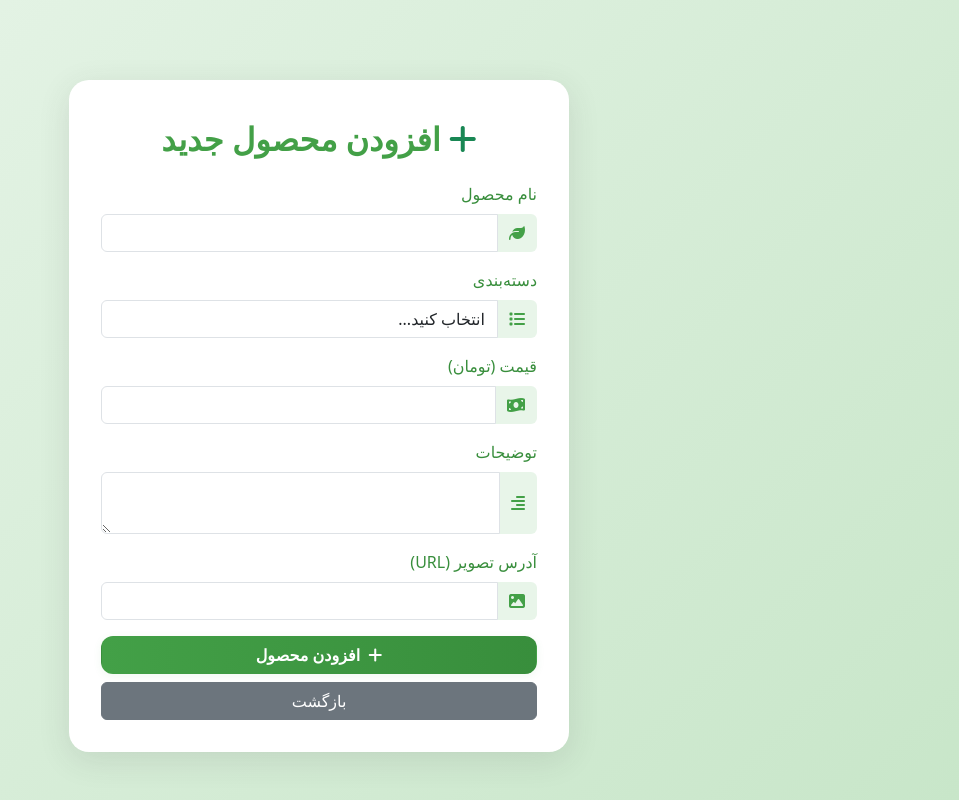
After one commit to mjfrontdev/planet_shop, a PHP site: page /admin/add_product.php in a window 1280 px wide. The commit adds this page. Shown: the whole page, without its empty margins (321-1280 px from the left). Run offline with PHP 8.4, Linux system fonts and the light colour scheme; data that the repository does not hold is empty.

Commit message:
بروزرسانی و رفع باگ

```diff
--- /dev/null
+++ b/admin/add_product.php
@@ -0,0 +1,150 @@
+<?php
+require_once '../config/database.php';
+// دریافت دسته‌بندی‌ها برای لیست کشویی
+$categories = $conn->query("SELECT name FROM categories ORDER BY name ASC");
+if ($_SERVER['REQUEST_METHOD'] === 'POST') {
+    $name = $_POST['name'];
+    $category = $_POST['category'];
+    $price = $_POST['price'];
+    $description = $_POST['description'];
+    $image_url = $_POST['image_url'];
+    $stmt = $conn->prepare("INSERT INTO products (name, category, price, description, image_url) VALUES (?, ?, ?, ?, ?)");
+    $stmt->bind_param("ssiss", $name, $category, $price, $description, $image_url);
+    $stmt->execute();
+    header('Location: products.php');
+    exit();
+}
+?>
+<!DOCTYPE html>
+<html lang="fa" dir="rtl">
+
+<head>
+    <meta charset="UTF-8">
+    <title>افزودن محصول جدید</title>
+    <link rel="stylesheet" href="https://cdn.jsdelivr.net/npm/bootstrap@5.3.0/dist/css/bootstrap.rtl.min.css">
+    <link rel="stylesheet" href="https://cdnjs.cloudflare.com/ajax/libs/font-awesome/6.4.0/css/all.min.css">
+    <style>
+        body {
+            background: linear-gradient(135deg, #e8f5e9 0%, #c8e6c9 100%);
+            min-height: 100vh;
+        }
+
+        .add-product-card {
+            background: #fff;
+            border-radius: 20px;
+            box-shadow: 0 8px 32px rgba(60, 60, 60, 0.12);
+            padding: 2.5rem 2rem 2rem 2rem;
+            margin-top: 2rem;
+            max-width: 500px;
+            margin-left: auto;
+            margin-right: auto;
+            transition: box-shadow 0.2s;
+        }
+
+        .add-product-card:hover {
+            box-shadow: 0 12px 40px rgba(60, 60, 60, 0.18);
+        }
+
+        .add-product-card .form-control:focus {
+            border-color: #43a047;
+            box-shadow: 0 0 0 0.2rem rgba(67, 160, 71, .15);
+        }
+
+        .add-btn {
+            background: linear-gradient(90deg, #43a047 0%, #388e3c 100%);
+            color: #fff;
+            font-weight: bold;
+            border-radius: 12px;
+            box-shadow: 0 2px 8px rgba(67, 160, 71, 0.08);
+            transition: background 0.2s, box-shadow 0.2s;
+        }
+
+        .add-btn:hover,
+        .add-btn:focus {
+            background: linear-gradient(90deg, #388e3c 0%, #43a047 100%);
+            color: #fff;
+            box-shadow: 0 4px 16px rgba(67, 160, 71, 0.16);
+        }
+
+        .add-product-card .input-group-text {
+            background: #e8f5e9;
+            border: none;
+            color: #43a047;
+        }
+
+        .add-product-card .form-label {
+            color: #388e3c;
+            font-weight: 500;
+        }
+
+        .add-product-card .form-title {
+            color: #43a047;
+            font-weight: bold;
+        }
+
+        .add-product-card .links a {
+            color: #388e3c;
+            text-decoration: underline;
+        }
+
+        .add-product-card .links a:hover {
+            color: #43a047;
+        }
+    </style>
+</head>
+
+<body>
+    <div class="container py-5">
+        <div class="add-product-card animate__animated animate__fadeInUp" data-aos="zoom-in">
+            <h2 class="form-title text-center mb-4"><i class="fa fa-plus text-success me-2"></i>افزودن محصول جدید</h2>
+            <form method="post">
+                <div class="mb-3">
+                    <label class="form-label">نام محصول</label>
+                    <div class="input-group">
+                        <span class="input-group-text"><i class="fa fa-leaf"></i></span>
+                        <input type="text" name="name" class="form-control" required>
+                    </div>
+                </div>
+                <div class="mb-3">
+                    <label class="form-label">دسته‌بندی</label>
+                    <div class="input-group">
+                        <span class="input-group-text"><i class="fa fa-list"></i></span>
+                        <select name="category" class="form-control" required>
+                            <option value="">انتخاب کنید...</option>
+                            <?php if ($categories) foreach ($categories as $cat): ?>
+                                <option value="<?= htmlspecialchars($cat['name']) ?>"><?= htmlspecialchars($cat['name']) ?></option>
+                            <?php endforeach; ?>
+                        </select>
+                    </div>
+                </div>
+                <div class="mb-3">
+                    <label class="form-label">قیمت (تومان)</label>
+                    <div class="input-group">
+                        <span class="input-group-text"><i class="fa fa-money-bill-wave"></i></span>
+                        <input type="number" name="price" class="form-control" required>
+                    </div>
+                </div>
+                <div class="mb-3">
+                    <label class="form-label">توضیحات</label>
+                    <div class="input-group">
+                        <span class="input-group-text"><i class="fa fa-align-right"></i></span>
+                        <textarea name="description" class="form-control" required></textarea>
+                    </div>
+                </div>
+                <div class="mb-3">
+                    <label class="form-label">آدرس تصویر (URL)</label>
+                    <div class="input-group">
+                        <span class="input-group-text"><i class="fa fa-image"></i></span>
+                        <input type="text" name="image_url" class="form-control" required>
+                    </div>
+                </div>
+                <button type="submit" class="btn add-btn w-100 mb-2"><i class="fa fa-plus me-1"></i> افزودن محصول
+                </button>
+                <a href="products.php" class="btn btn-secondary w-100">بازگشت</a>
+            </form>
+        </div>
+    </div>
+    <link rel="stylesheet" href="https://cdnjs.cloudflare.com/ajax/libs/animate.css/4.1.1/animate.min.css" />
+</body>
+
+</html>
```
Also changed, not shown: admin/dashboard.php (+45 -7 lines), admin/messages.php (+129 -33 lines), admin/products.php (+97 -28 lines), admin/users.php (+94 -26 lines), login.php (line endings or trailing spaces), user-tickets.php (added).
